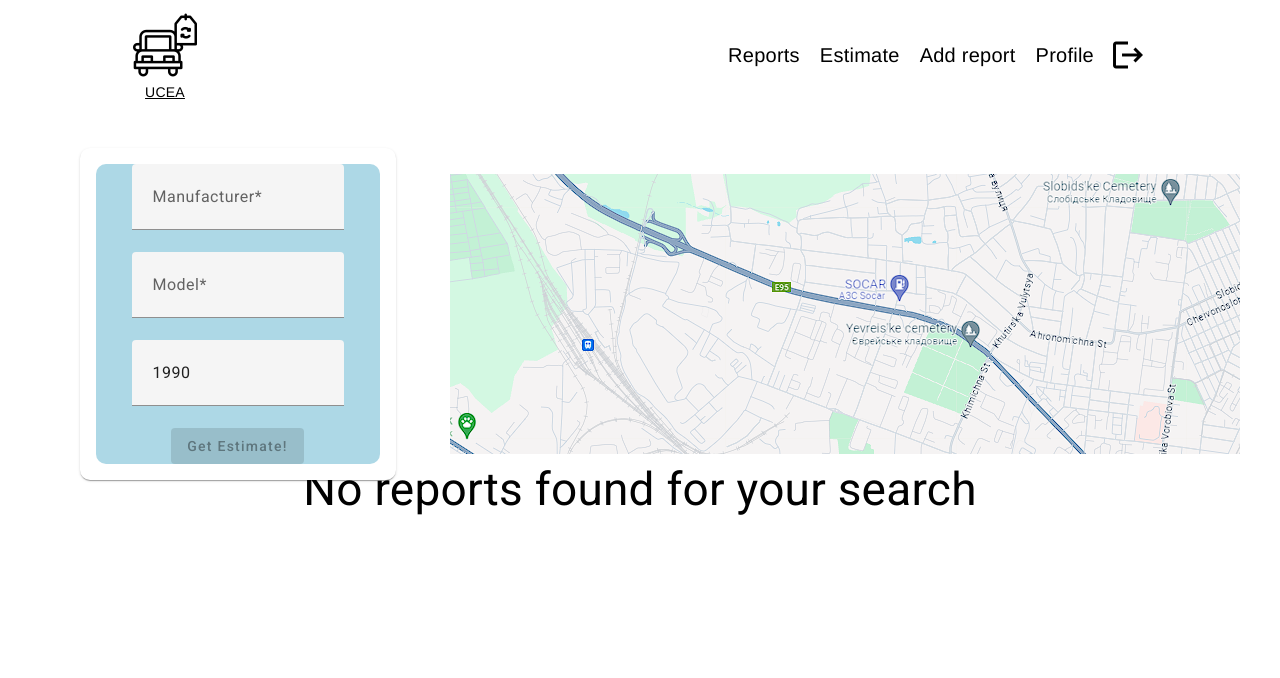
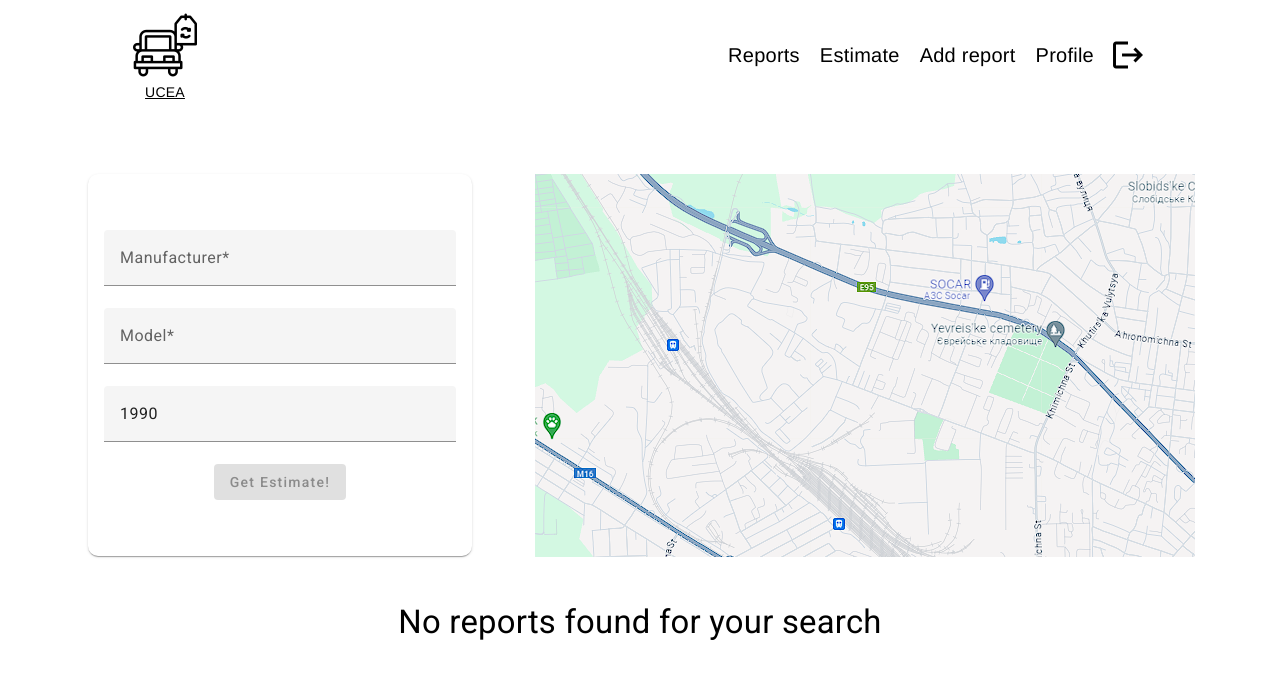
Before and after one commit to shevOle/ang-used-car-evaluation-app, an Angular app: page /estimate in a window 1280 px wide. Shown: the top 678 px of the page. Built offline with nearby package versions, Linux system fonts and the light colour scheme; sample sign-in values are in the browser's storage.

Commit message:
refactor: update report estimate page styles

```diff
--- a/src/app/report-estimate/report-estimate.component.html
+++ b/src/app/report-estimate/report-estimate.component.html
@@ -1,5 +1,5 @@
 <section class="estimate-page">
-  <ucea-form-card>
+  <ucea-form-card class="form-card">
     <form
       class="estimate-page-form"
       [formGroup]="estimateForm"
--- a/src/app/report-estimate/report-estimate.component.scss
+++ b/src/app/report-estimate/report-estimate.component.scss
@@ -1,46 +1,49 @@
+$break-point-m: 850px;
+$break-point-s: 480px;
+
 .estimate-page {
   padding: 40px;
-  display: grid;
-  grid-template-columns: 1fr 2fr;
-  grid-template-rows: 35vh 5vh 60vh;
-  align-items: center;
-  justify-content: center;
+  display: flex;
+  flex-wrap: wrap;
+  height: max-content;
   gap: 15px;
+}
 
-  @media screen and (max-width: 780px) {
-    grid-template-columns: 1fr;
-    grid-template-rows: 30vh 30vh 5vh 35vh;
+.estimate-page > .form-card {
+  display: inline-block;
+  width: 40%;
+
+  @media screen and (max-width: $break-point-m) {
+    width: 90%;
+    margin: 0 auto;
+  }
+
+  @media screen and (max-width: $break-point-s) {
+    width: 100%;
   }
 }
 
 .estimate-page-form {
-  grid-area: 1/1;
   display: flex;
   flex-direction: column;
   align-items: center;
   justify-content: center;
-  width: 100%;
-  height: 100%;
-  background-color: lightblue;
-  border-radius: 10px;
+  padding: 40px 0;
 
-  input {
-    padding: 5px;
+  & .estimate-page-form-input,
+  .estimate-page-form-input .mat-mdc-form-field {
+    width: 100%;
   }
 }
 
 .estimate-page-price {
-  grid-area: 2 / 1 / span 1 / span 2;
+  width: 100%;
   text-align: center;
-  font-size: clamp(20px, calc((48px - 20px) * (100vw / 780px)), 48px);
-  padding: 10px;
+  font-size: clamp(20px, calc((40px - 20px) * (100vw / 780px)), 40px);
+  padding: 40px;
 
   p {
     margin: 0;
-  }
-
-  @media screen and (max-width: 780px) {
-    grid-area: 3/1;
   }
 }
 
@@ -48,31 +51,28 @@
   display: flex;
   flex-direction: column;
   align-items: center;
+  width: 100%;
   height: 100%;
-  grid-area: 3 / 1 / span 1 / span 2;
-
-  @media screen and (max-width: 780px) {
-    grid-area: 4/1;
-  }
 }
 
 .estimate-page-reports-grid {
-  display: grid;
-  width: 100%;
-  grid-template-columns: repeat(auto-fit, 280px);
+  display: flex;
+  flex-wrap: wrap;
   justify-content: center;
-  row-gap: 10px;
-  column-gap: 20px;
+  gap: 10px;
+  margin: 0 auto;
   overflow-y: auto;
 }
 
 #estimate-page-map {
-  height: 100%;
-  grid-area: 1/2;
+  display: inline-block;
+  width: 55%;
+  height: 383px;
   background-image: url("../../assets/google-map-dull.png");
 
-  @media screen and (max-width: 780px) {
-    grid-area: 2/1;
+  @media screen and (max-width: $break-point-m) {
+    width: 90%;
+    margin: 0 auto;
   }
 }
 
```
